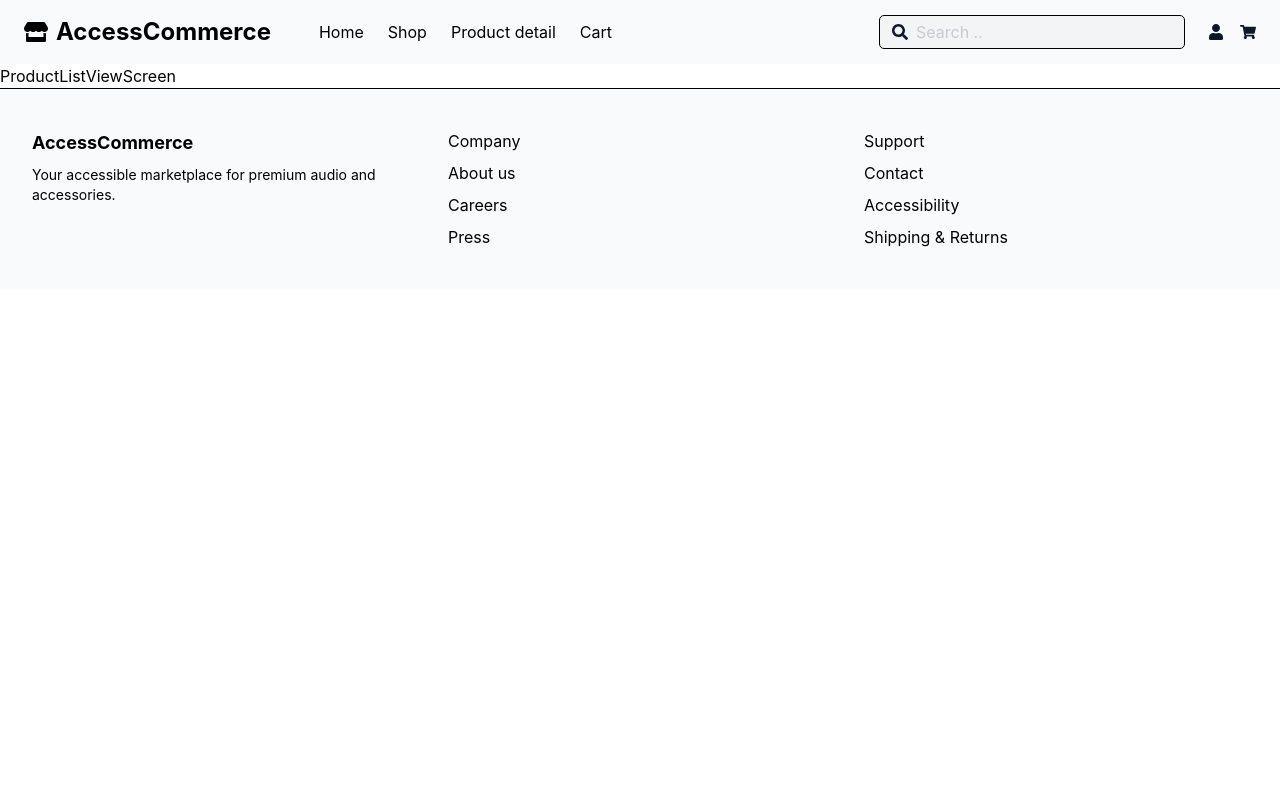
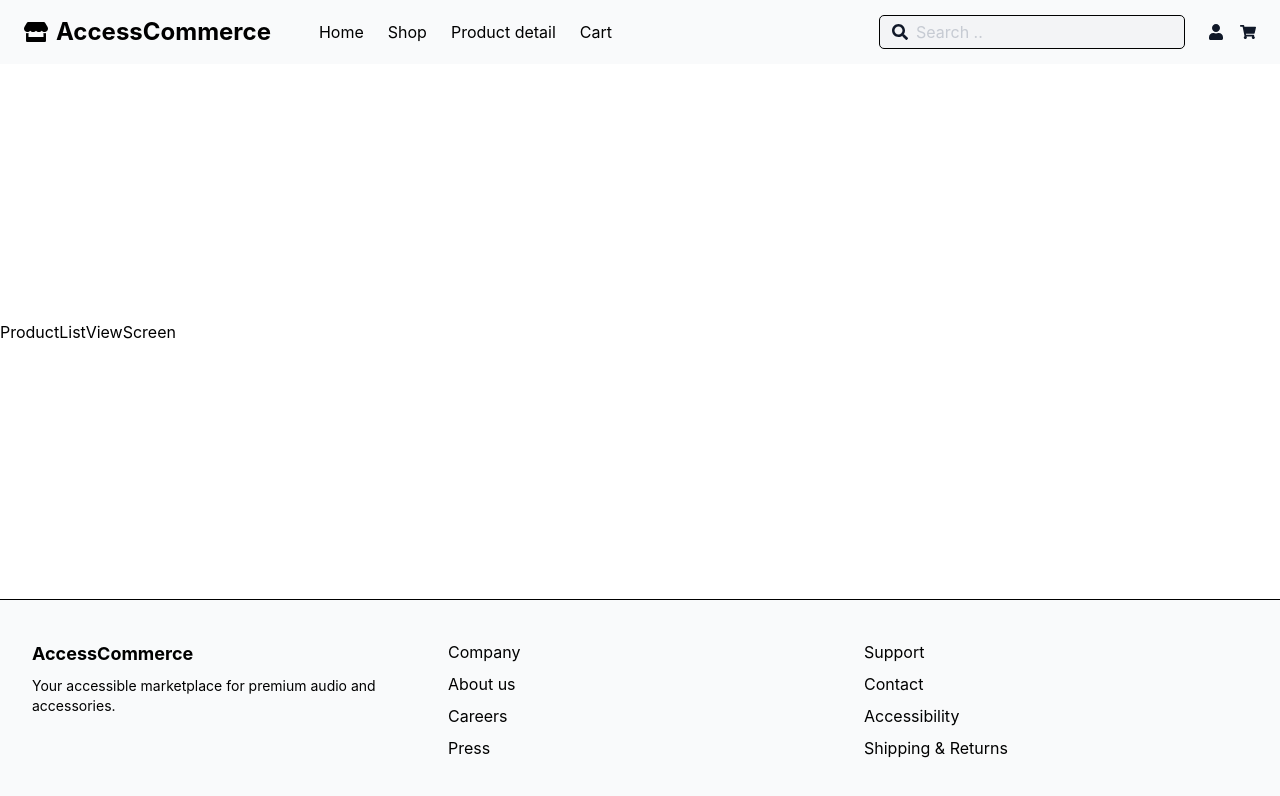
Before and after one commit to webdev2026org/Automate, a React (Vite) app: page / in a window 1280 px wide. Shown: the top 796 px of the page. Built offline with nearby package versions, Linux system fonts and the light colour scheme.

Commit message:
bugfix/fixed-alignment-of-root-flex-component

```diff
--- a/src/App.jsx
+++ b/src/App.jsx
@@ -7,11 +7,11 @@ import ProductListViewScreen from './layouts/productLists/ProductListViewScreen'
 function App() {
 
   return (
-    <>
+    <div className='app-container flex flex-col min-h-screen justify-between'>
    <Navbar />
    <ProductListViewScreen/>
    <Footer/>
-    </>
+    </div>
   )
 }
 
--- a/src/styles/styles.css
+++ b/src/styles/styles.css
@@ -1,4 +1,10 @@
 @import "tailwindcss";
+
+html,body, #root {
+    @apply m-0 p-0 box-border;
+    height: 100%;
+    width: 100%;
+}
 
 :root{
     @apply m-0 p-0 box-border;
```
